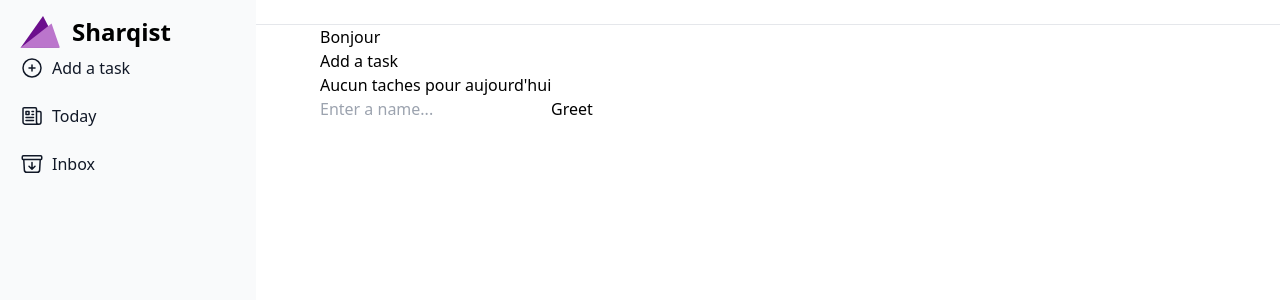
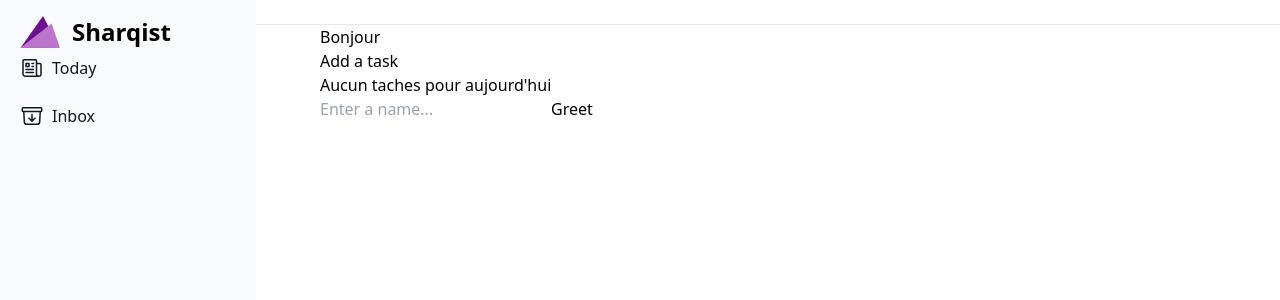
Before and after one commit to Sharqiewicz/Sharqist, a React (Vite) app: page / in a window 1280 px wide. Shown: the top 300 px of the page. Built offline with nearby package versions, Linux system fonts and the light colour scheme.

Commit message:
remove addTask from sidebar

```diff
--- a/src/components/Sidebar/Sidebar.tsx
+++ b/src/components/Sidebar/Sidebar.tsx
@@ -19,14 +19,8 @@ const TODAY: Subpage = {
   icon: <TodayIcon />,
 }
 
-const ADD_TASK: Subpage = {
-  path: PATHS.ADD_TASK,
-  name: 'Add a task',
-  icon: <AddTaskIcon />,
-}
-
 function Sidebar() {
-  const SUBPAGES: Subpage[] = [ADD_TASK, TODAY, INBOX]
+  const SUBPAGES: Subpage[] = [TODAY, INBOX]
 
   return (
     <aside className='z-30 w-64 top-0 h-screen fixed transition-transform -translate-x-full sm:translate-x-0'>
```
